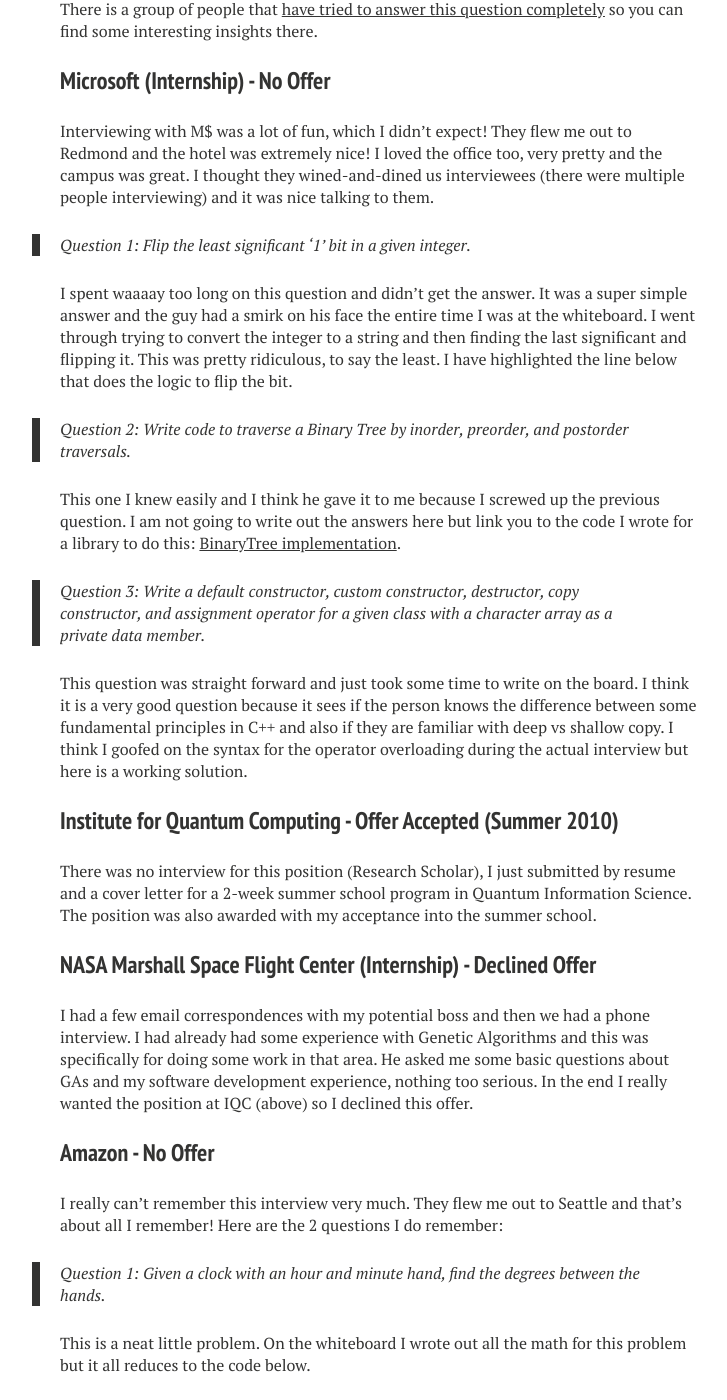
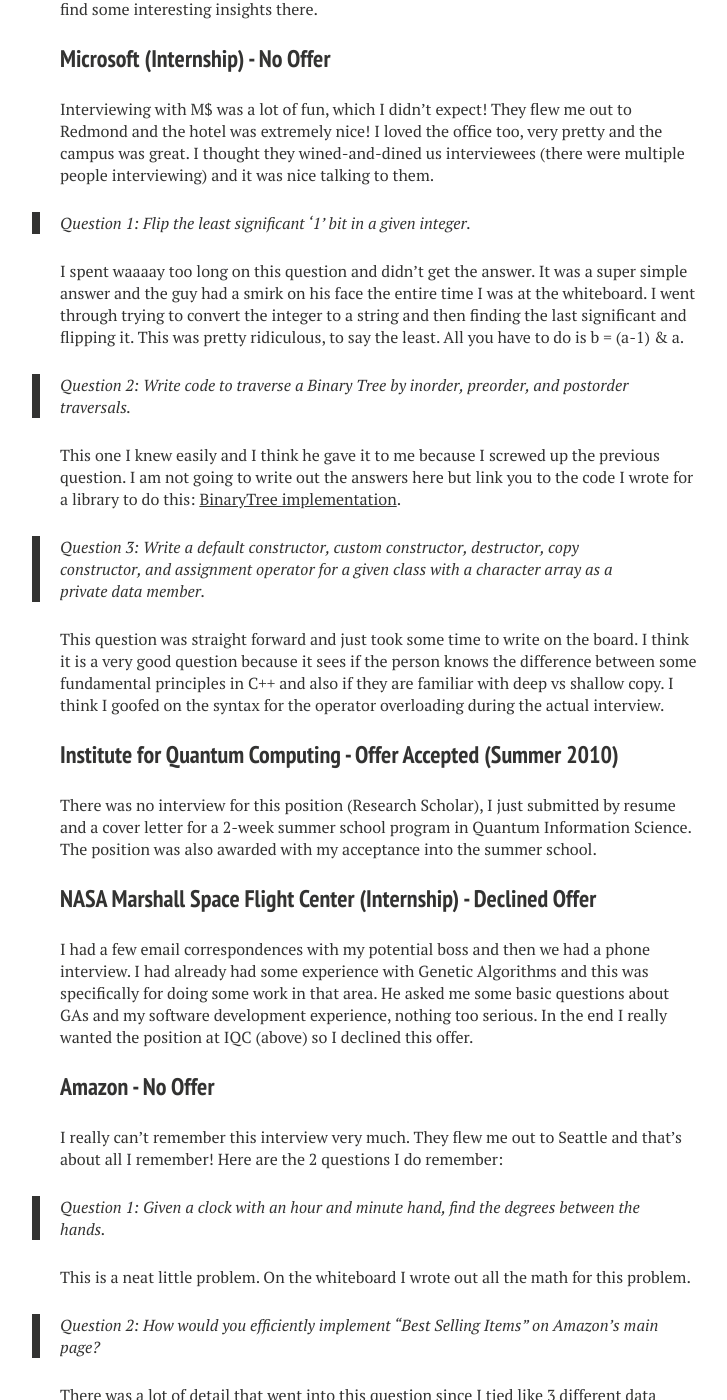
Before and after one commit to calebwherry/calebwherry.github.io, a Jekyll site: the page built from _posts/2014-05-10-interviews-interview-questions.md, in a window 1280 px wide and 1400 px high, scrolled down 3356 px. Shown: the whole window, without its empty margins (260-987 px from the left). Built offline with Jekyll 4.4.1, drawn with Linux system fonts in a browser that asks for light colours; nearby versions of some CDN libraries; comment, search, counter and statistics services are not loaded; some of the changed text lies outside the part shown.

Commit message:
Update 2014-05-10-interviews-interview-questions.md

```diff
--- a/_posts/2014-05-10-interviews-interview-questions.md
+++ b/_posts/2014-05-10-interviews-interview-questions.md
@@ -54,9 +55,7 @@
 
 > Question 2: Given a list of increasing numbers, how would you turn that list into spreadsheet headings (A-Z, AA-ZZ, AAA-ZZZ, etc)?
 
-I really screwed this question up and it cost me the internship I think. I could not get the inner loop logic correct and the interviewer didn't give me any help. This meant the question took up the whole 20 minutes we had and she didn't seem too impressed. Oh well, it would have been cool to intern at Google but I took NASA instead which was pretty badass. Here is a particular implementation that works.
-
-<script src="http://ideone.com/e.js/n4TgDm" type="text/javascript" ></script>
+I really screwed this question up and it cost me the internship I think. I could not get the inner loop logic correct and the interviewer didn't give me any help. This meant the question took up the whole 20 minutes we had and she didn't seem too impressed. Oh well, it would have been cool to intern at Google but I took NASA instead which was pretty badass.
 
 ### IBM (Internship) - Wait-listed
 
@@ -80,9 +79,7 @@
 
 > Question 3: How would you find all phone numbers in a given file?
 
-Most people would use awk or sed to accomplish this but I prefer grep! The one below is a little bit fancier than the one I came up with in the interview (this one takes into account spaces) but I couldn't help sprucing it up.
-
-<script src="http://ideone.com/e.js/OpmmJT" type="text/javascript" ></script>
+Most people would use awk or sed to accomplish this but I prefer grep! Pretty easy if you know how to use regular expressions.
 
 > Question 4: Describe the 3 pillars of OOP.
 
@@ -102,9 +99,7 @@
 
 > Question 1: Flip the least significant '1' bit in a given integer.
 
-I spent waaaay too long on this question and didn't get the answer. It was a super simple answer and the guy had a smirk on his face the entire time I was at the whiteboard. I went through trying to convert the integer to a string and then finding the last significant and flipping it. This was pretty ridiculous, to say the least. I have highlighted the line below that does the logic to flip the bit.
-
-<script src="http://ideone.com/e.js/2hp1M3" type="text/javascript" ></script>
+I spent waaaay too long on this question and didn't get the answer. It was a super simple answer and the guy had a smirk on his face the entire time I was at the whiteboard. I went through trying to convert the integer to a string and then finding the last significant and flipping it. This was pretty ridiculous, to say the least. All you have to do is b = (a-1) & a.
 
 > Question 2: Write code to traverse a Binary Tree by inorder, preorder, and postorder traversals.
 
@@ -112,9 +107,7 @@
 
 > Question 3: Write a default constructor, custom constructor, destructor, copy constructor, and assignment operator for a given class with a character array as a private data member.
 
-This question was straight forward and just took some time to write on the board. I think it is a very good question because it sees if the person knows the difference between some fundamental principles in C++ and also if they are familiar with deep vs shallow copy. I think I goofed on the syntax for the operator overloading during the actual interview but here is a working solution.
-
-<script src="http://ideone.com/e.js/Eh7XOx" type="text/javascript" ></script>
+This question was straight forward and just took some time to write on the board. I think it is a very good question because it sees if the person knows the difference between some fundamental principles in C++ and also if they are familiar with deep vs shallow copy. I think I goofed on the syntax for the operator overloading during the actual interview.
 
 ### Institute for Quantum Computing - Offer Accepted (Summer 2010)
 
@@ -130,9 +123,7 @@
 
 > Question 1: Given a clock with an hour and minute hand, find the degrees between the hands.
 
-This is a neat little problem. On the whiteboard I wrote out all the math for this problem but it all reduces to the code below.
-
-<script src="http://ideone.com/e.js/FZEQno" type="text/javascript" ></script>
+This is a neat little problem. On the whiteboard I wrote out all the math for this problem.
 
 > Question 2: How would you efficiently implement "Best Selling Items" on Amazon's main page?
 
@@ -170,7 +161,7 @@
     {
       return start;
     }
-    start++;</p>
+    start++;
   }
 
   // Return end if not found:
```
Also changed, not shown: other parts of _posts/2014-05-10-interviews-interview-questions.md (+2 -1 lines).
